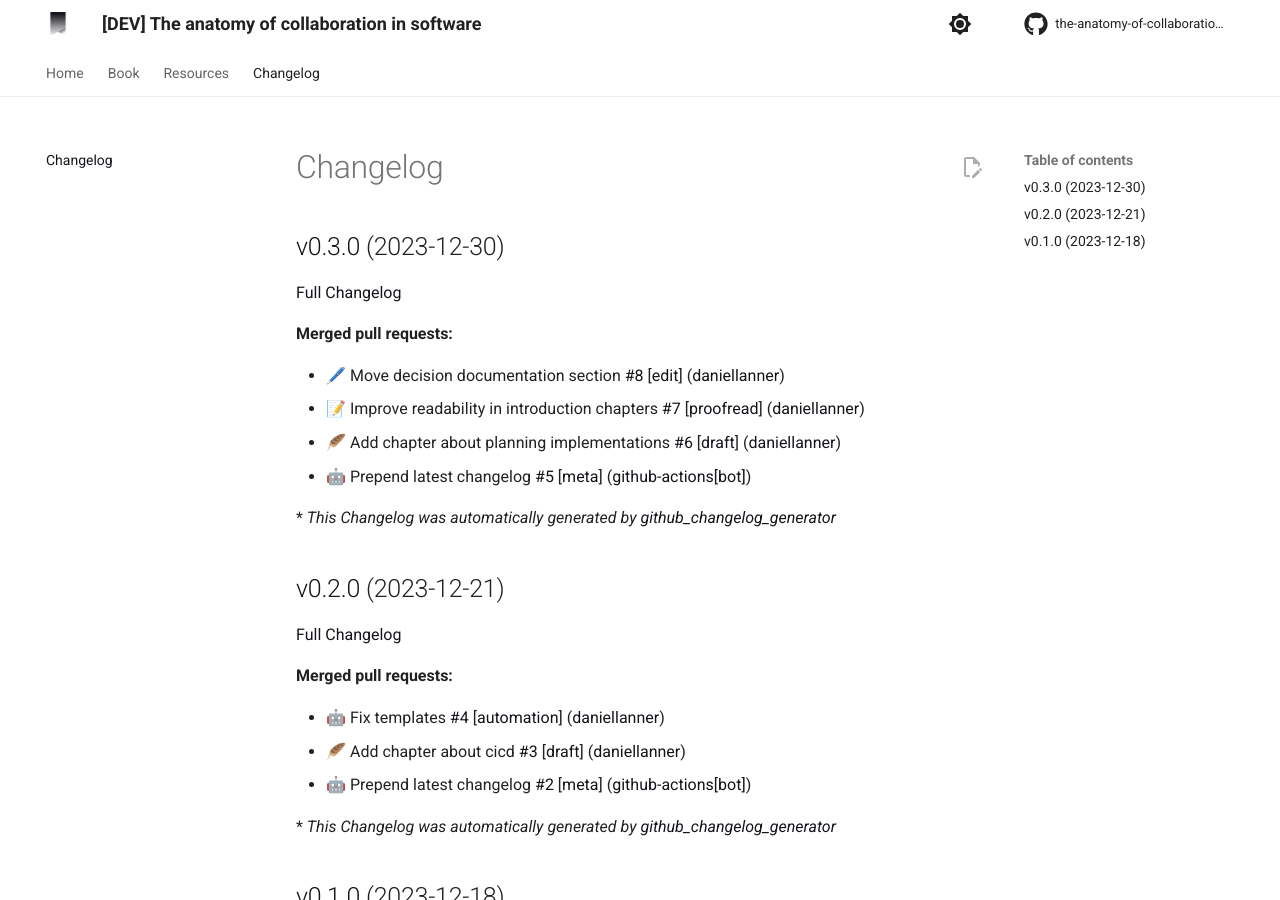
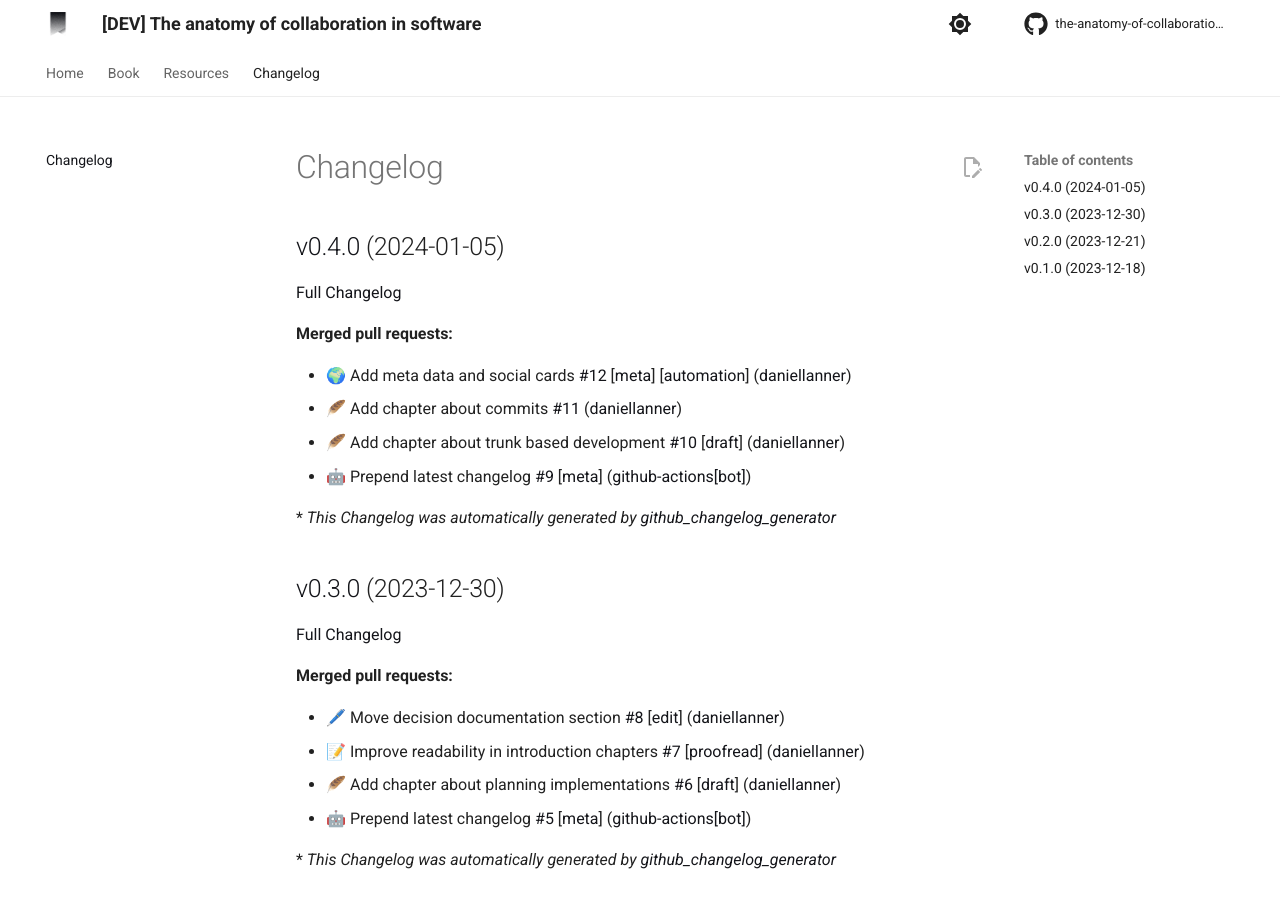
Before and after one commit to engineering-collaboration/book, an MkDocs documentation site: the page built from docs/changelog.md, in a window 1280 px wide and 900 px high. Built offline with MkDocs 1.6.1 and Material for MkDocs 9.7.7, drawn with Linux system fonts in a browser that asks for light colours; comment, search, counter and statistics services are not loaded.

Commit message:
[create-pull-request] automated change

```diff
--- a/docs/changelog.md
+++ b/docs/changelog.md
@@ -1,4 +1,19 @@
 # Changelog
+
+## [v0.4.0](https://github.com/the-anatomy-of-collaboration/book/tree/v0.4.0) (2024-01-05)
+
+[Full Changelog](https://github.com/the-anatomy-of-collaboration/book/compare/v0.3.0...v0.4.0)
+
+**Merged pull requests:**
+
+- 🌍 Add meta data and social cards [\#12](https://github.com/the-anatomy-of-collaboration/book/pull/12) [[meta](https://github.com/the-anatomy-of-collaboration/book/labels/meta)] [[automation](https://github.com/the-anatomy-of-collaboration/book/labels/automation)] ([daniellanner](https://github.com/daniellanner))
+- 🪶  Add chapter about commits [\#11](https://github.com/the-anatomy-of-collaboration/book/pull/11) ([daniellanner](https://github.com/daniellanner))
+- 🪶  Add chapter about trunk based development [\#10](https://github.com/the-anatomy-of-collaboration/book/pull/10) [[draft](https://github.com/the-anatomy-of-collaboration/book/labels/draft)] ([daniellanner](https://github.com/daniellanner))
+- 🤖 Prepend latest changelog [\#9](https://github.com/the-anatomy-of-collaboration/book/pull/9) [[meta](https://github.com/the-anatomy-of-collaboration/book/labels/meta)] ([github-actions[bot]](https://github.com/apps/github-actions))
+
+
+
+\* *This Changelog was automatically generated by [github_changelog_generator](https://github.com/github-changelog-generator/github-changelog-generator)*
 
 ## [v0.3.0](https://github.com/the-anatomy-of-collaboration/book/tree/v0.3.0) (2023-12-30)
 
```
